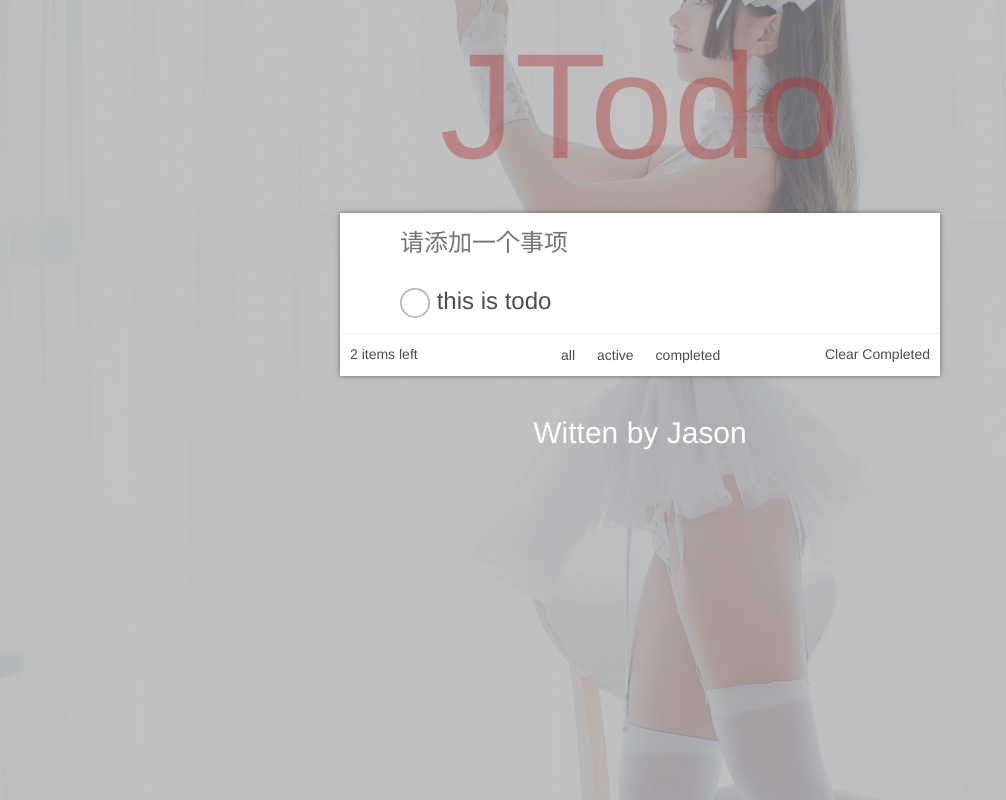
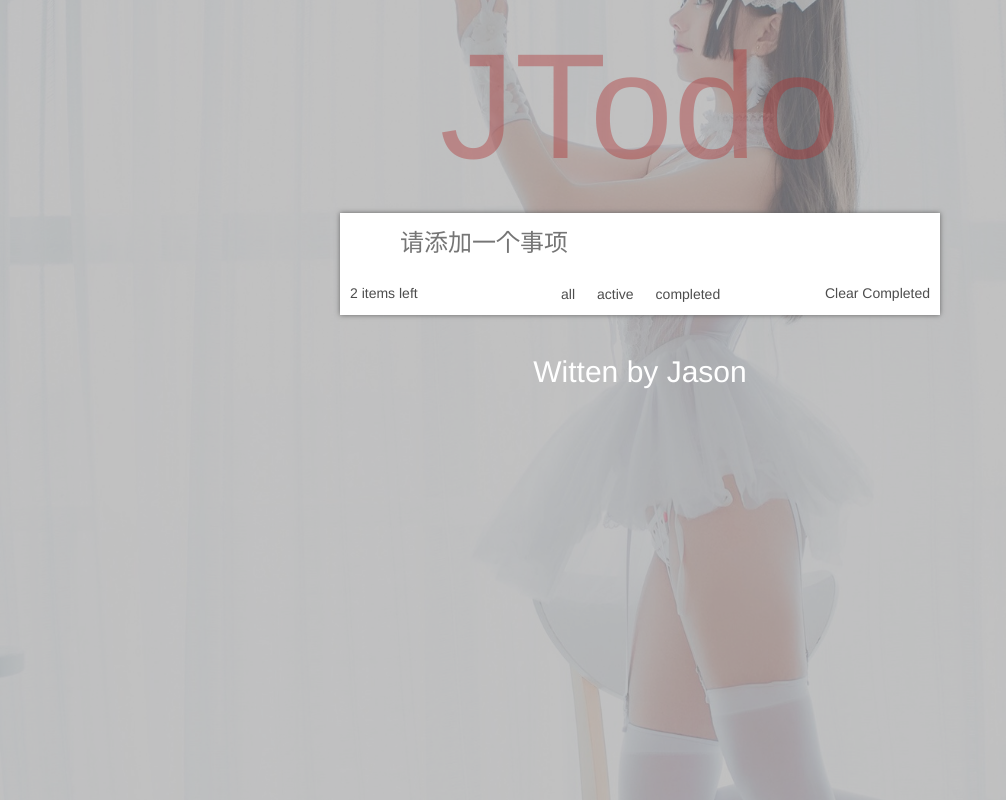
Before and after one commit to normalhh/vue-webpack-demo, a Vue app: page / in a window 1280 px wide. Shown: the whole page, without its empty margins (0-1006 px from the left). Built offline with nearby package versions, Linux system fonts and the light colour scheme; the HTML template or start-up script is replaced by a standard one.

Commit message:
动态添加Todo项

```diff
--- a/src/todo/todo.vue
+++ b/src/todo/todo.vue
@@ -6,7 +6,9 @@
 					 placeholder="请添加一个事项"
 					 @keyup.enter="addTodo"
 		/>
-		<item :todo="todo"/>
+		<item :todo="todo"
+			v-for="todo in todos"
+		  :key="todo.id"/>
 		<tabs :filter="filter"/>
 	</section>
 </template>
@@ -14,15 +16,12 @@
 <script>
 	import Item from './item.vue'
 	import Tabs from './tabs.vue'
+	let id = 0;
 
 	export default {
 		data() {
 			return {
-				todo: {
-					id:0,
-					content: 'this is todo',
-					completed: false
-				},
+				todos:[],
 				filter: 'All'
 			}
 		},
@@ -31,7 +30,13 @@
 			Tabs
 		},
 		methods: {
-			addTodo() {
+			addTodo(e) {
+				this.todos.unshift({
+					id: id++,
+					content: e.target.value.trim(),
+					completed: false
+				})
+				e.target.value = ''
 			}
 		}
 	}
```
